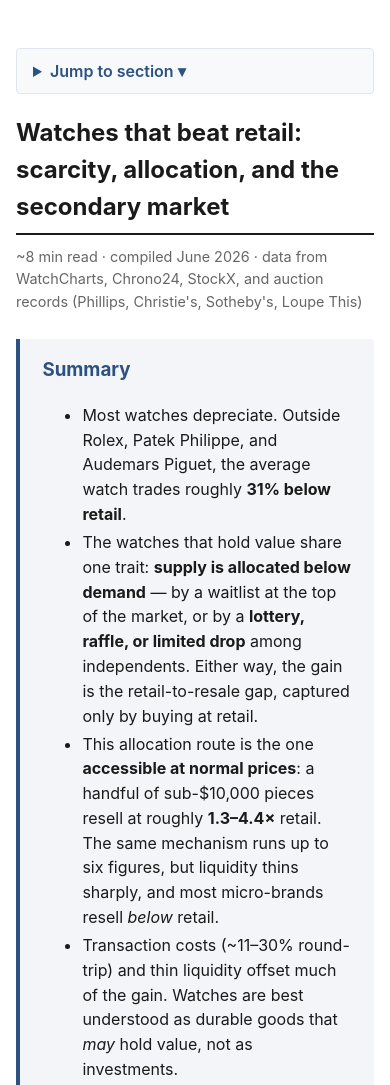
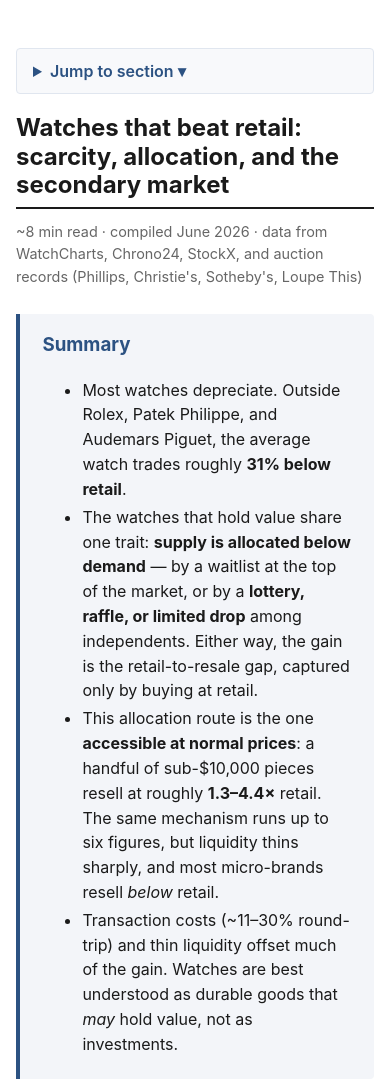
Before and after one commit to sooflee/magnemite, a plain HTML site: page index.html in a window 390 px wide. Shown: the top 1085 px of the page. Drawn offline with Linux system fonts and the light colour scheme.

Commit message:
Shrink h1 to fit the title on one line
Set h1 font-size to 1.5em so the longer title fits a single line on the
desktop layout; wraps gracefully on small screens.

Co-Authored-By: Claude Opus 4.8 (1M context) <noreply@anthropic.com>

```diff
--- a/index.html
+++ b/index.html
@@ -39,7 +39,8 @@
     details.toc-mobile li { margin: .3em 0; }
     details.toc-mobile a { color: #2c5282; text-decoration: none; }
     @media (max-width: 1000px) { details.toc-mobile { display: block; } }
-    h1 { border-bottom: 2px solid #1a1a1a; padding-bottom: .3em; margin-bottom: .2em; }
+    h1 { border-bottom: 2px solid #1a1a1a; padding-bottom: .3em; margin-bottom: .2em;
+          font-size: 1.5em; line-height: 1.2; }
     h2 { margin-top: 2.2em; color: #2c5282; padding-bottom: .2em;
           border-bottom: 1px solid #e0e6ef; scroll-margin-top: 1em; }
     h3 { color: #2c5282; margin-top: 1.6em; scroll-margin-top: 1em; }
```
